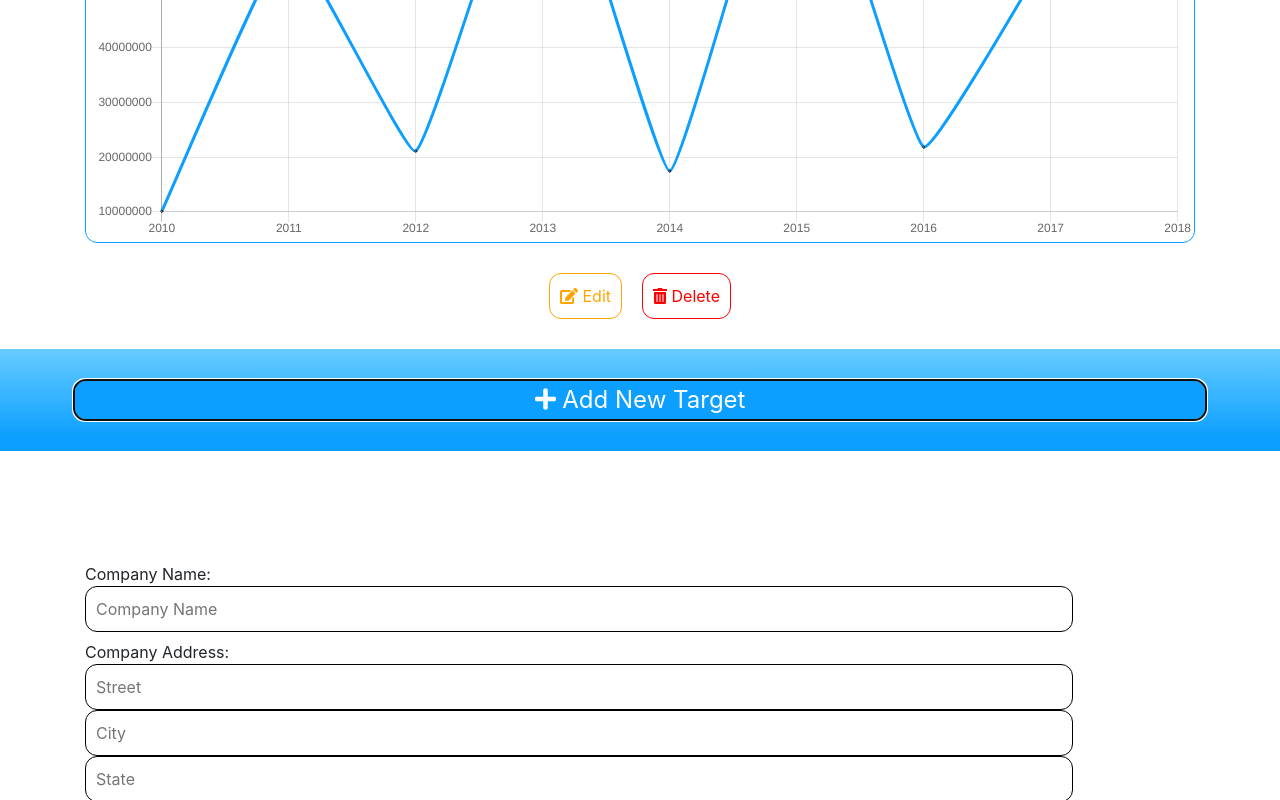
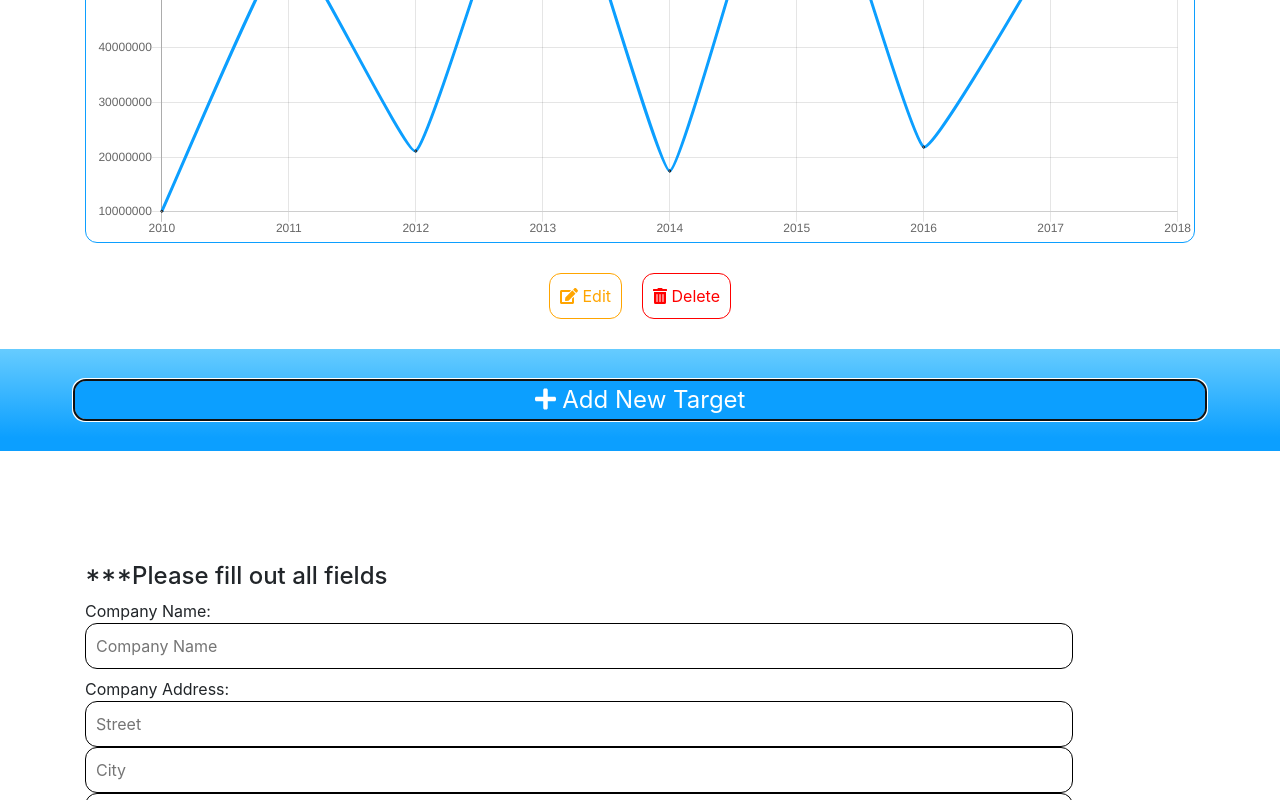
Before and after one commit to adebruyne/high_five, a React (Create React App) app: page / in a window 1280 px wide. Both pictures are taken after a click on the button "Add New Target". Shown: the part 1061-1861 px from the top of the page. Built offline with nearby package versions, Linux system fonts and the light colour scheme.

Commit message:
since form validation is not built yet,this adds a note

```diff
--- a/src/components/Form.js
+++ b/src/components/Form.js
@@ -30,7 +30,9 @@ class Form extends Component {
     render() {
         return (
             <div className="container">
+
                 <form>
+                    <h4>***Please fill out all fields</h4>
                     <label>Company Name:
                     <input
                             placeholder="Company Name"
```
